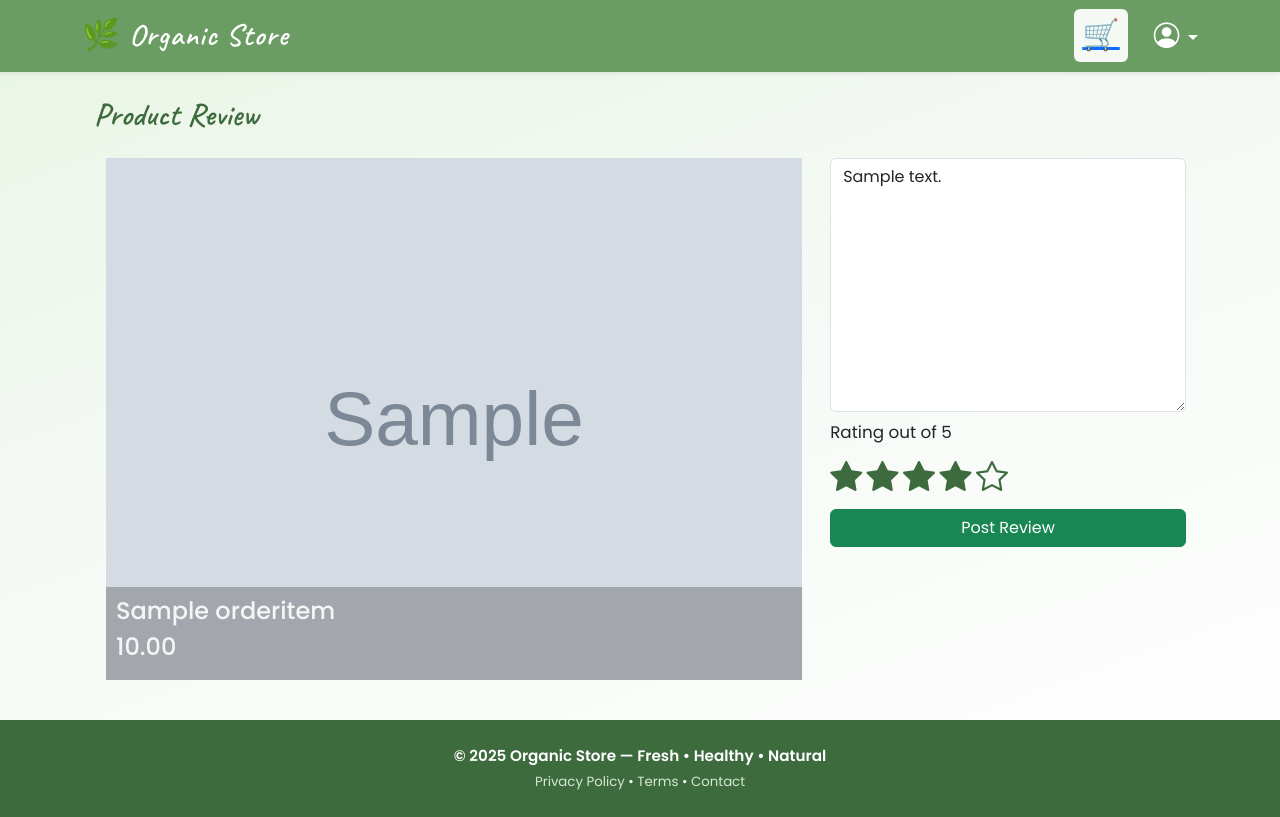
After one commit to Ashish-Tamang123/online-store, a Django app: page /store/order/1/review/ in a window 1280 px wide. The commit adds this page. Run offline with Django 5.2, Linux system fonts and the light colour scheme; a user stored in the database is signed in; tables that the repository leaves empty hold one stand-in row (values such as "Sample post"); grey boxes marked "Sample" are stand-in pictures.

Commit message:
product review

```diff
--- a/store/admin.py
+++ b/store/admin.py
@@ -1,5 +1,5 @@
 from django.contrib import admin
-from .models import Product, Category, Cart, Order, Payment
+from .models import Product, Category, Cart, Order, Payment, Review
 from store.forms import OrderChangeForm
 
 admin.site.register(Product)
@@ -7,6 +7,7 @@ admin.site.register(Category)
 admin.site.register(Cart)
 # admin.site.register(Order)
 admin.site.register(Payment)
+admin.site.register(Review)
 
 
 @admin.register(Order)
--- a/store/forms.py
+++ b/store/forms.py
@@ -1,5 +1,5 @@
 from django import forms
-from .models import Category, Order
+from .models import Category, Order, Review
 from accounts.models import DeliveryPerson
 
 
@@ -63,3 +63,33 @@ class OrderChangeForm(forms.ModelForm):
         if self.cleaned_data["delivery_person"]:
             self.instance.status = Order.Status.ON_THE_WAY
         return super().save(commit)
+
+class ReviewForm(forms.ModelForm):
+    class Meta:
+        model = Review
+        fields = ["text", "rating"]
+        widgets = {
+            "text": forms.Textarea(attrs={
+                "class": "form-control",
+                "placeholder": "Write your review here"
+            }),
+            "rating": forms.HiddenInput(),
+        }
+
+    def __init__(self, *args, **kwargs):
+        self.user = kwargs.pop("user", None)
+        self.product = kwargs.pop("product", None)
+        super().__init__(*args, **kwargs)
+
+    def save(self, commit=True):
+        review = super().save(commit=False)
+
+        if self.user:
+            review.user = self.user
+        if self.product:
+            review.product = self.product
+
+        if commit:
+            review.save()
+
+        return review
--- a/store/models.py
+++ b/store/models.py
@@ -1,4 +1,5 @@
 from django.db import models
+from django.core.validators import MinValueValidator, MaxValueValidator
 
 
 class Category(models.Model):
@@ -118,3 +119,22 @@ class Payment(models.Model):
 
     def __str__(self):
         return f"{self.order.order_id} - {self.status}"
+
+class Review(models.Model):
+    user = models.ForeignKey(
+        "accounts.CustomUser",
+        on_delete=models.PROTECT,
+        related_name="reviews",
+    )
+    product = models.ForeignKey(
+        Product,
+        on_delete=models.CASCADE,
+        related_name="reviews"
+    )
+    text = models.TextField(help_text="Write your review here")
+    rating = models.PositiveSmallIntegerField(
+        help_text="Rating out of 5",
+        validators=[MinValueValidator(1), MaxValueValidator(5)],
+        )
+    created_at = models.DateTimeField(auto_now_add=True)
+    created_at = models.DateTimeField(auto_now=True)
--- /dev/null
+++ b/store/templates/store/review.html
@@ -0,0 +1,93 @@
+{% extends 'base.html' %}
+
+{% block title %}Review -- Organic Store{% endblock title %}
+{% block extra_head %}
+<style>
+    #stars i {
+        color: var(--organic-dark);
+        font-size: 2rem;
+    }
+
+    .image-wrapper {
+        position: relative;
+    }
+
+    .image-wrapper img {
+        height: 100%;
+        width: 100%;
+        object-fit: cover;
+    }
+
+    .product-info {
+        position: absolute;
+        bottom: 0;
+        width: 100%;
+        background: rgba(0, 0, 0, 0.237);
+        padding: 10px;
+        color: whitesmoke;
+        backdrop-filter: blur(3px);
+    }
+</style>
+{% endblock extra_head %}
+
+
+{% block content %}
+<section class="container cart-container">
+    <h2 class="mb-4" style="font-family: 'Caveat', cursive; color: var(--organic-dark);">Product Review</h2>
+    <div class="d-flex gap-3">
+        <div class="container">
+            <div class="image-wrapper">
+                <div class="product-info">
+                    <h4>{{ order_item.product_name }}</h4>
+                    <h4>{{ order_item.price }}</h4>
+                </div>
+                <img src="{{ order_item.product.image.url }}" alt="">
+            </div>
+        </div>
+        <form action="{% url 'store:review' order_item.id %}" method="post" class="d-flex flex-column gap-2 w-50">
+            {% csrf_token %}
+            <input type="hidden" name="order_item_id" value="{{ order_item.id }}">
+            {{ form.text }}
+            {{ form.rating }}
+            <div>
+                Rating out of 5
+            </div>
+            <div id="stars">
+                <i data-rating="1" class="bi bi-star"></i>
+                <i data-rating="2" class="bi bi-star"></i>
+                <i data-rating="3" class="bi bi-star"></i>
+                <i data-rating="4" class="bi bi-star"></i>
+                <i data-rating="5" class="bi bi-star"></i>
+            </div>
+            <button class="btn btn-success" type="submit">
+                Post Review
+            </button>
+        </form>
+    </div>
+</section>
+
+<script>
+    const stars = document.getElementById("stars")
+    const rating_field = document.getElementById("id_rating")
+
+    if (rating_field.value !== null) {
+        const rating = rating_field.value
+        fillStars(rating)
+    }
+
+    stars.addEventListener("click", (e) => {
+        const rating = e.target.dataset.rating;
+        if (!rating) return;
+
+        rating_field.value = rating;
+        fillStars(rating)
+    });
+
+    function fillStars(rating) {
+        [...stars.children].forEach((star, i) => {
+            star.className = i < rating ? "bi bi-star-fill" : "bi bi-star";
+        });
+    }
+</script>
+
+{% endblock content %}
--- a/store/urls.py
+++ b/store/urls.py
@@ -24,4 +24,7 @@ urlpatterns = [
     # Khalti payment
     path('order/<order_id>/payment/khalti', views.khalti_payment, name="khalti_payment"),
     path('order/payment/khalti', views.khalti_payment_response, name="khalti_payment_response"),
+
+    # review
+    path("order/<order_item_id>/review/", views.review, name="review")
 ]
--- a/store/views.py
+++ b/store/views.py
@@ -1,7 +1,7 @@
 from django.shortcuts import render, get_object_or_404, redirect
-from .models import Product, Cart, CartProduct, Order, OrderItem, Payment
+from .models import Product, Cart, CartProduct, Order, OrderItem, Payment, Review
 from django.core.paginator import Paginator
-from .forms import ProductFilterForm
+from .forms import ProductFilterForm, ReviewForm
 from django.urls import reverse, reverse_lazy
 from django.contrib import messages
 from django.contrib.auth.decorators import login_required
@@ -380,3 +380,38 @@ def khalti_payment_response(request):
 
     messages.success(request, "Payment successful. Your order has been confirmed.")
     return redirect("store:order_page")
+
+
+@login_required(login_url=reverse_lazy("accounts:login_page"))
+def review(request, order_item_id):
+    order_item = get_object_or_404(OrderItem, pk=order_item_id)
+
+    review_instance = Review.objects.filter(
+        user=request.user,
+        product=order_item.product,
+    ).first()
+
+    if request.method == "POST":
+        form = ReviewForm(
+            request.POST,
+            instance=review_instance,
+            user=request.user,
+            product=order_item.product,
+        )
+
+        if form.is_valid():
+            form.save()
+            return redirect("store:order_page")
+
+        messages.error(request, "Please correct the errors below.")
+    else:
+        form = ReviewForm(instance=review_instance)
+
+    return render(
+        request,
+        "store/review.html",
+        {
+            "order_item": order_item,
+            "form": form,
+        },
+    )
```
Also changed, not shown: store/templates/store/order.html (+9 -1 lines), store/migrations/0018_review.py (added).
